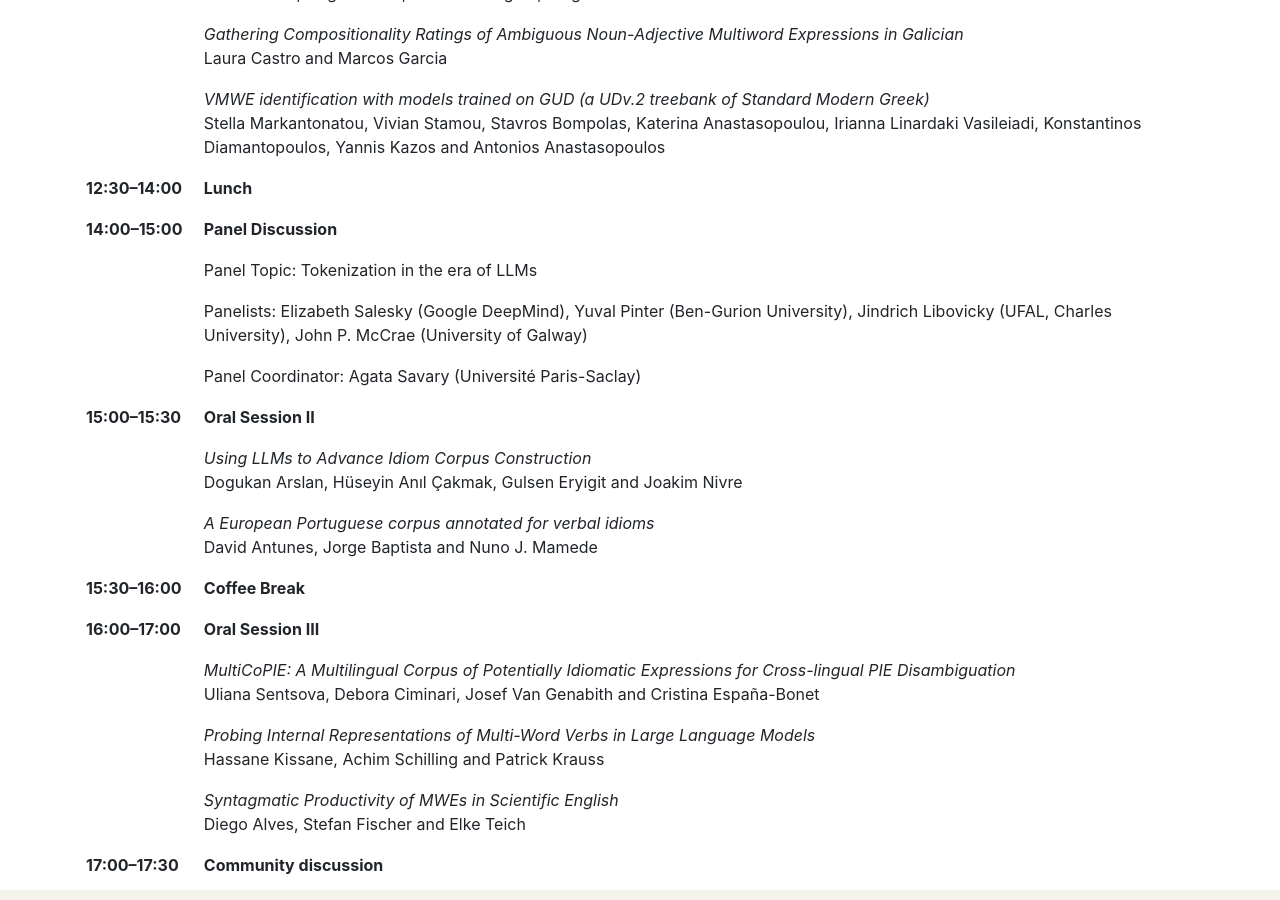
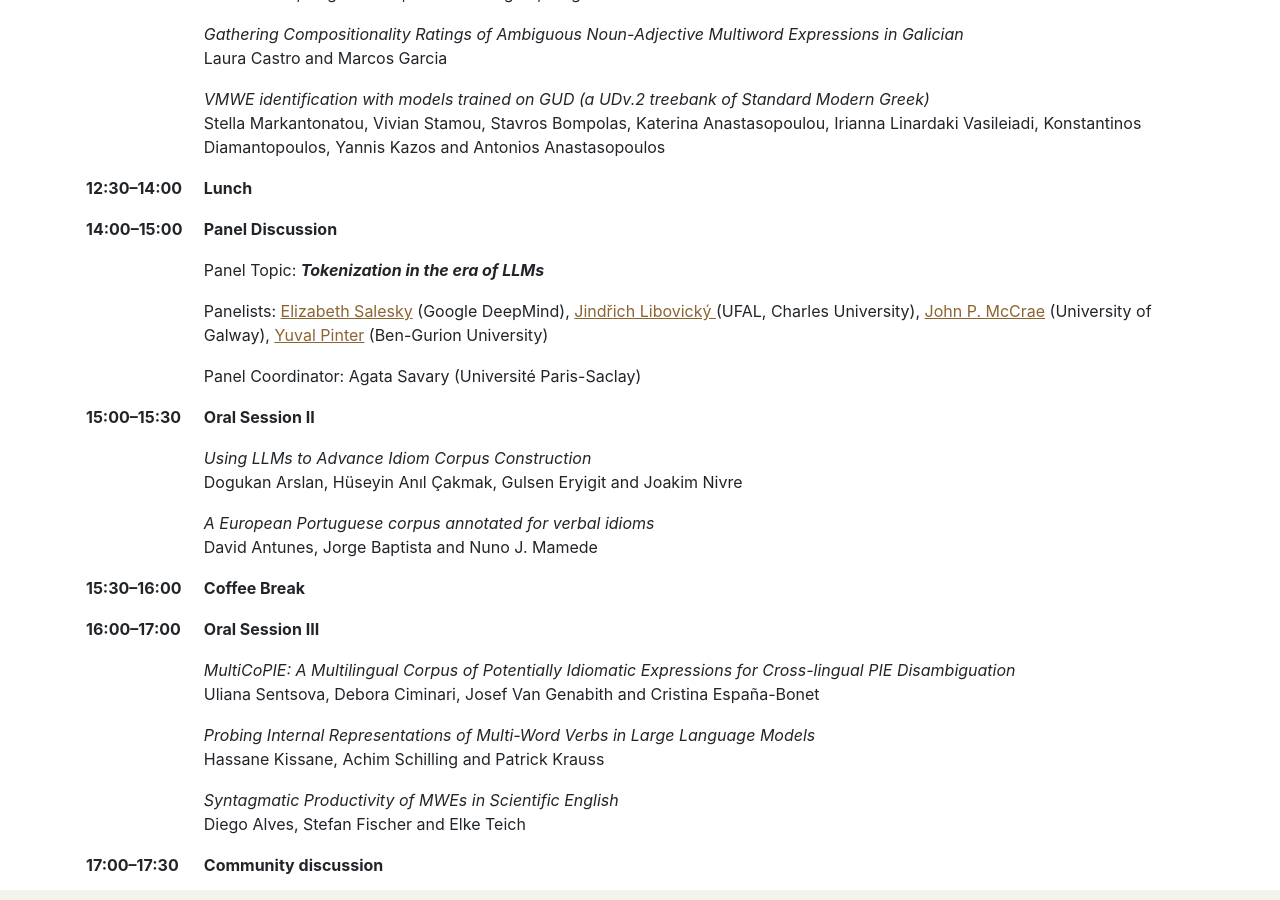
Before and after one commit to multiword/multiword.github.io, a Jekyll site: the page built from mwe2025/index.md, in a window 1280 px wide and 900 px high, scrolled down 1323 px. Built offline with Jekyll 4.4.1, drawn with Linux system fonts in a browser that asks for light colours; comment, search, counter and statistics services are not loaded.

Commit message:
added urls of panelist

```diff
--- a/mwe2025/index.md
+++ b/mwe2025/index.md
@@ -136,10 +136,10 @@ TBD
 
   <tr><th>14:00–15:00</th><th>Panel Discussion</th></tr>
   <tr><td></td><td>
-    Panel Topic: Tokenization in the era of LLMs
+    Panel Topic: <strong><i>Tokenization in the era of LLMs</i></strong>
   </td></tr>
   <tr><td></td><td>
-    Panelists: Elizabeth Salesky (Google DeepMind), Yuval Pinter (Ben-Gurion University), Jindrich Libovicky (UFAL, Charles University), John P. McCrae (University of Galway)
+    Panelists: <a href="https://esalesky.github.io/">Elizabeth Salesky</a> (Google DeepMind), <a href="https://ufal.mff.cuni.cz/jindrich-libovicky"> Jindřich Libovický </a> (UFAL, Charles University), <a href="https://john.mccr.ae/">John P. McCrae</a> (University of Galway), <a href="https://scholar.google.com/citations?user=aYAcXccAAAAJ&hl=en">Yuval Pinter</a> (Ben-Gurion University)
   </td></tr>
   <tr><td></td><td>
     Panel Coordinator: Agata Savary (Université Paris-Saclay)
```
